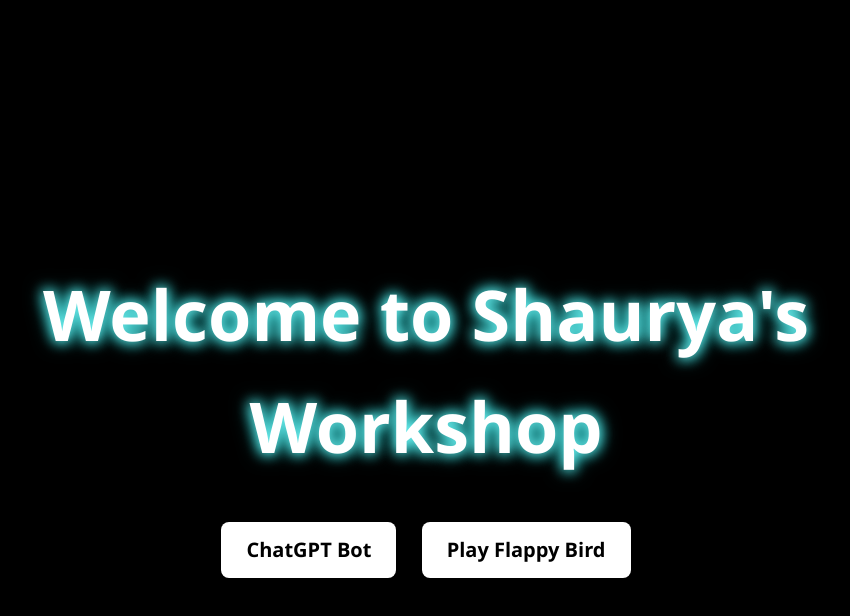
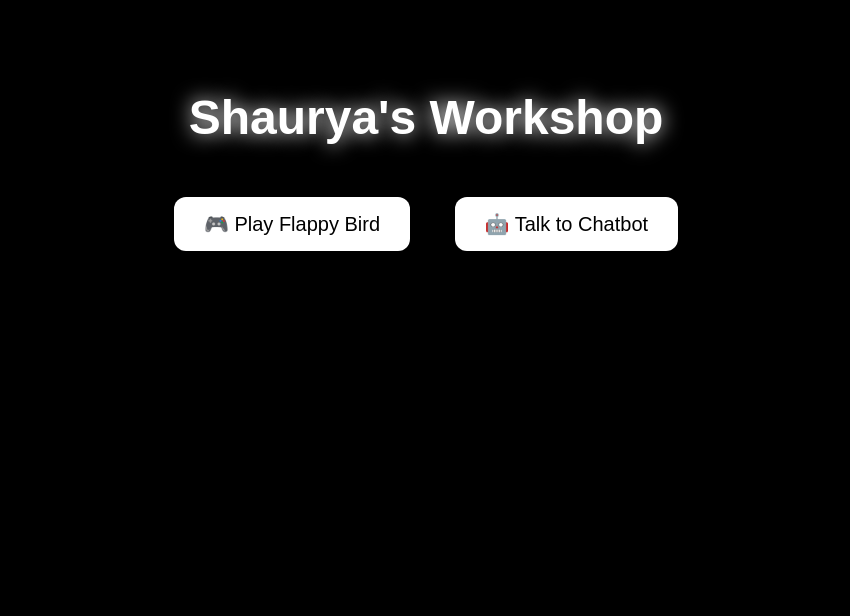
Before and after one commit to shaurya007552/Shaurya-s-workshop-, a plain HTML site: page index.html in a window 1280 px wide. Shown: the whole page, without its empty margins (214-1064 px from the left). Drawn offline with Linux system fonts and the light colour scheme.

Commit message:
Update index.html

```diff
--- a/index.html
+++ b/index.html
@@ -1,19 +1,43 @@
 <!DOCTYPE html>
 <html lang="en">
 <head>
-<meta charset="UTF-8" />
-<meta name="viewport" content="width=device-width, initial-scale=1" />
-<title>Shaurya's Workshop</title>
-<link rel="stylesheet" href="style.css" />
+  <meta charset="UTF-8">
+  <title>Shaurya's Workshop</title>
+  <style>
+    body {
+      background-color: black;
+      color: white;
+      font-family: Arial;
+      text-align: center;
+      padding-top: 50px;
+    }
+    h1 {
+      font-size: 48px;
+      animation: glow 2s infinite;
+    }
+    @keyframes glow {
+      0% { text-shadow: 0 0 5px white; }
+      50% { text-shadow: 0 0 20px white; }
+      100% { text-shadow: 0 0 5px white; }
+    }
+    a {
+      display: inline-block;
+      margin: 20px;
+      padding: 15px 30px;
+      background-color: white;
+      color: black;
+      font-size: 20px;
+      border-radius: 12px;
+      text-decoration: none;
+    }
+    a:hover {
+      background-color: #ddd;
+    }
+  </style>
 </head>
 <body>
-  <div class="container">
-    <h1 class="animated-text">Welcome to Shaurya's Workshop</h1>
-    <nav>
-      <a href="chatbot.html" class="btn">ChatGPT Bot</a>
-      <a href="game.html" class="btn">Play Flappy Bird</a>
-    </nav>
-  </div>
-  <script src="script.js"></script>
+  <h1>Shaurya's Workshop</h1>
+  <a href="flappy.html">🎮 Play Flappy Bird</a>
+  <a href="chatbot.html">🤖 Talk to Chatbot</a>
 </body>
 </html>
```
